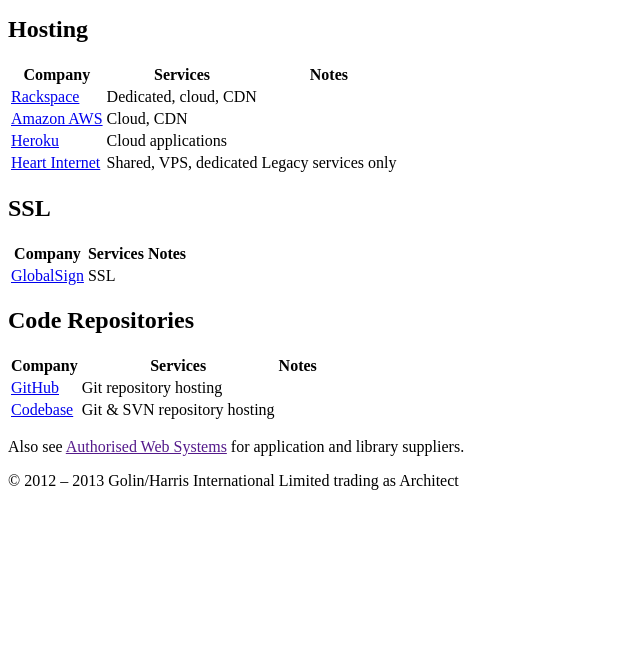
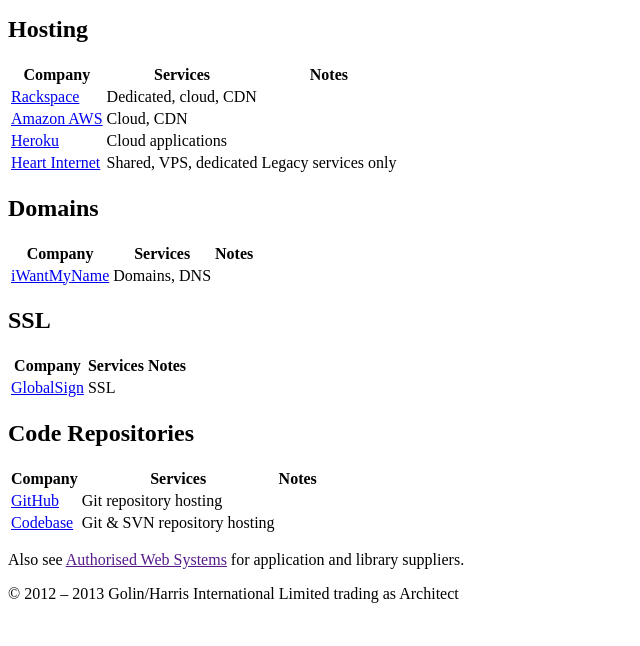
Before and after one commit to golincode/pattern, a PHP site: template fuel/app/views/chapters/technical-specification/suppliers.php in a window 1280 px wide. Shown: the part 154-800 px from the top of the page, without its empty margins (0-640 px from the left). Run offline with PHP 8.4, Linux system fonts and the light colour scheme; the template is opened without the code that fills it, so the values that code supplies are empty; some libraries are stand-ins or nearby versions.

Commit message:
Added domains

```diff
--- a/fuel/app/views/chapters/technical-specification/suppliers.php
+++ b/fuel/app/views/chapters/technical-specification/suppliers.php
@@ -28,6 +28,23 @@
 							<td><a href="http://www.heartinternet.co.uk">Heart Internet</a></td>
 							<td>Shared, VPS, dedicated</td>
 							<td>Legacy services only</td>
+						</tr>
+					</tbody>
+				</table>
+				<h2>Domains</h2>
+				<table class="datatable">
+					<thead>
+						<tr>
+							<th>Company</th>
+							<th>Services</th>
+							<th>Notes</th>
+						</tr>
+					</thead>
+					<tbody>
+						<tr>
+							<td><a href="https://iwantmyname.com">iWantMyName</a></td>
+							<td>Domains, DNS</td>
+							<td>&nbsp;</td>
 						</tr>
 					</tbody>
 				</table>
```
